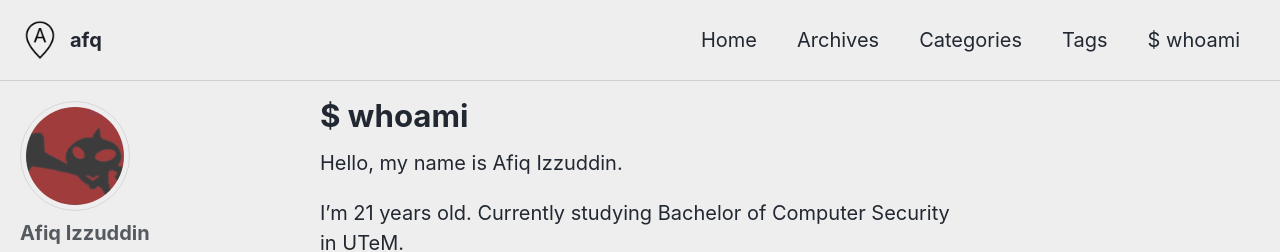
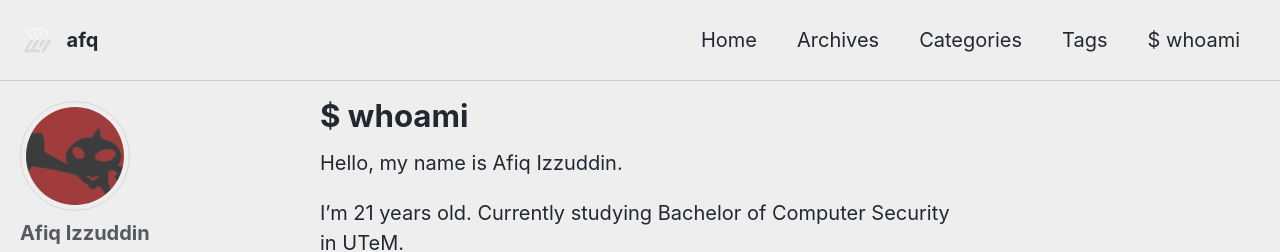
Before and after one commit to afiqizzuddinz/afiqizzuddinz.github.io, a Jekyll site: the page built from _pages/about.md, in a window 1280 px wide. Shown: the top 252 px of the page. Built offline with Jekyll 4.4.1, drawn with Linux system fonts in a browser that asks for light colours; cached includes are drawn as plain includes; nearby versions of some CDN libraries.

Commit message:
Update _config.yml

```diff
--- a/_config.yml
+++ b/_config.yml
@@ -22,7 +22,7 @@ url                      : # the base hostname & protocol for your site e.g. "ht
 baseurl                  : # the subpath of your site, e.g. "/blog"
 repository               : # GitHub username/repo-name e.g. "mmistakes/minimal-mistakes"
 teaser                   : # path of fallback teaser image, e.g. "/assets/images/500x300.png"
-logo                     : /assets/icons8-marker-a-100.png # path of logo image to display in the masthead, e.g. "/assets/images/88x88.png"
+logo                     : /assets/logo.png # path of logo image to display in the masthead, e.g. "/assets/images/88x88.png"
 masthead_title           : # overrides the website title displayed in the masthead, use " " for no title
 # breadcrumbs            : false # true, false (default)
 words_per_minute         : 200
```
